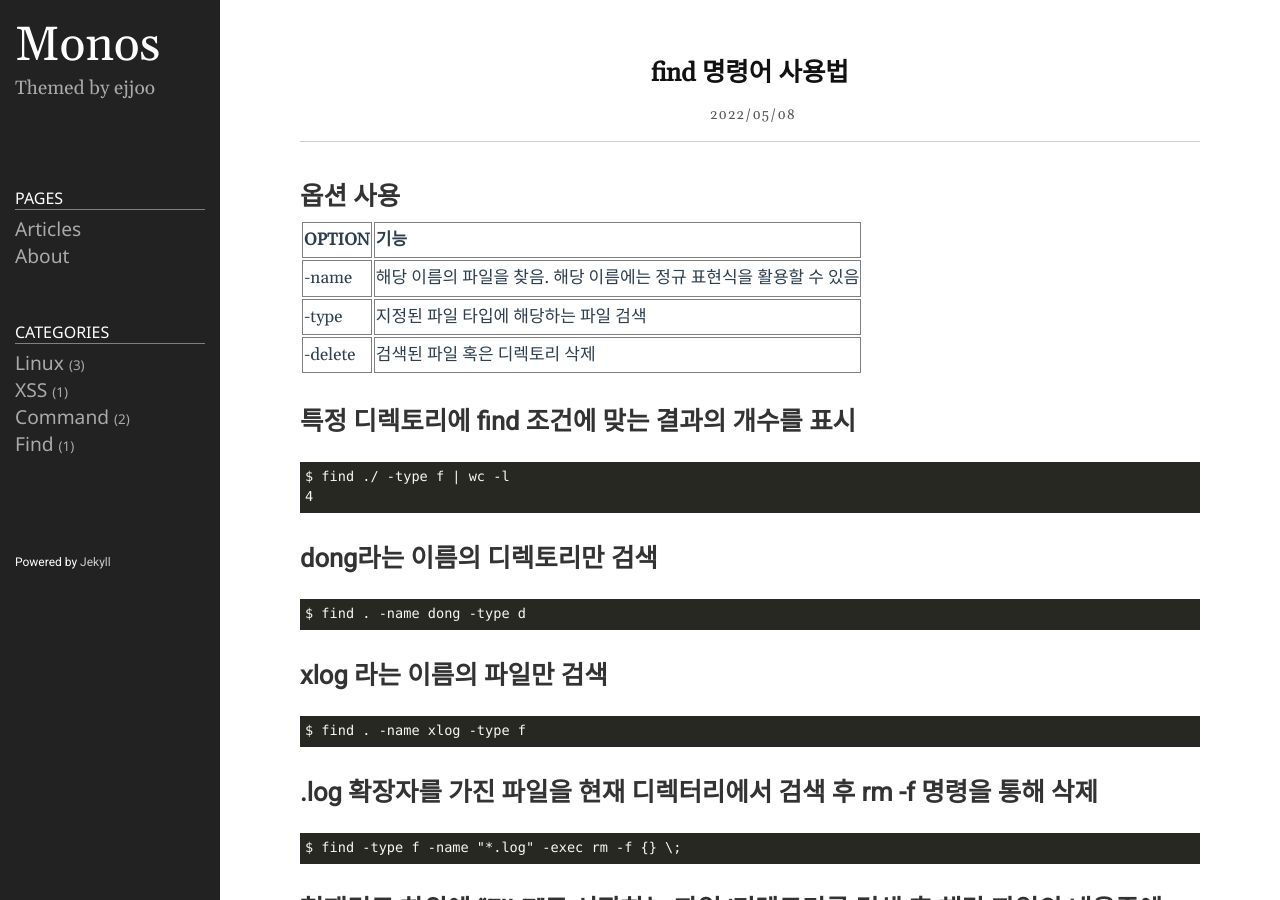
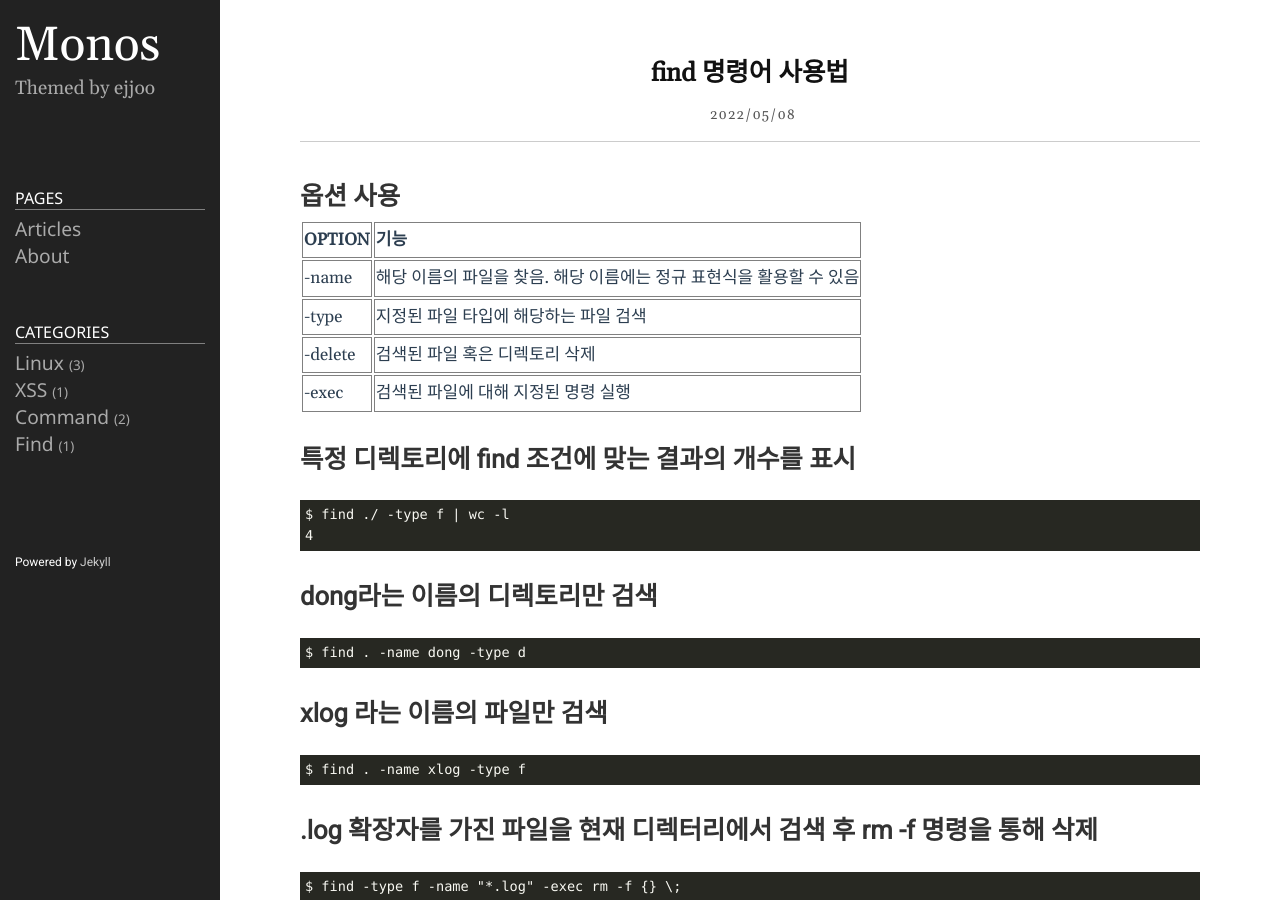
Before and after one commit to testall0836/testall0836.github.io, a Jekyll site: the page built from _posts/2022-05-08-post.markdown, in a window 1280 px wide and 900 px high. Built offline with Jekyll 4.4.1, drawn with Linux system fonts in a browser that asks for light colours.

Commit message:
update post

```diff
--- a/_posts/2022-05-08-post.markdown
+++ b/_posts/2022-05-08-post.markdown
@@ -13,6 +13,7 @@ categories: command linux find
 | -name        |      해당 이름의 파일을 찾음. 해당 이름에는 정규 표현식을 활용할 수 있음             |
 | -type        |      지정된 파일 타입에 해당하는 파일 검색             |
 | -delete        |      검색된 파일 혹은 디렉토리 삭제             |
+| -exec        |      검색된 파일에 대해 지정된 명령 실행             |
 
 ## 특정 디렉토리에 find 조건에 맞는 결과의 개수를 표시
 
```
